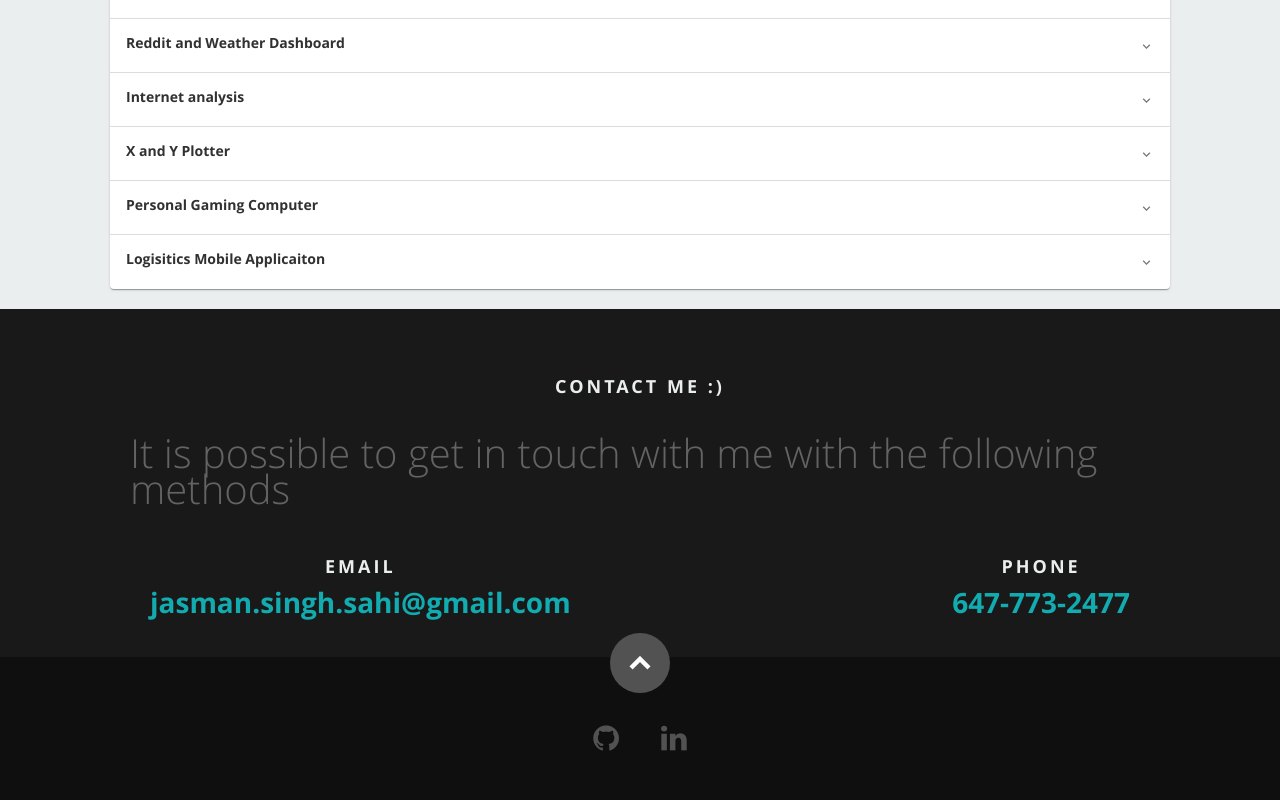
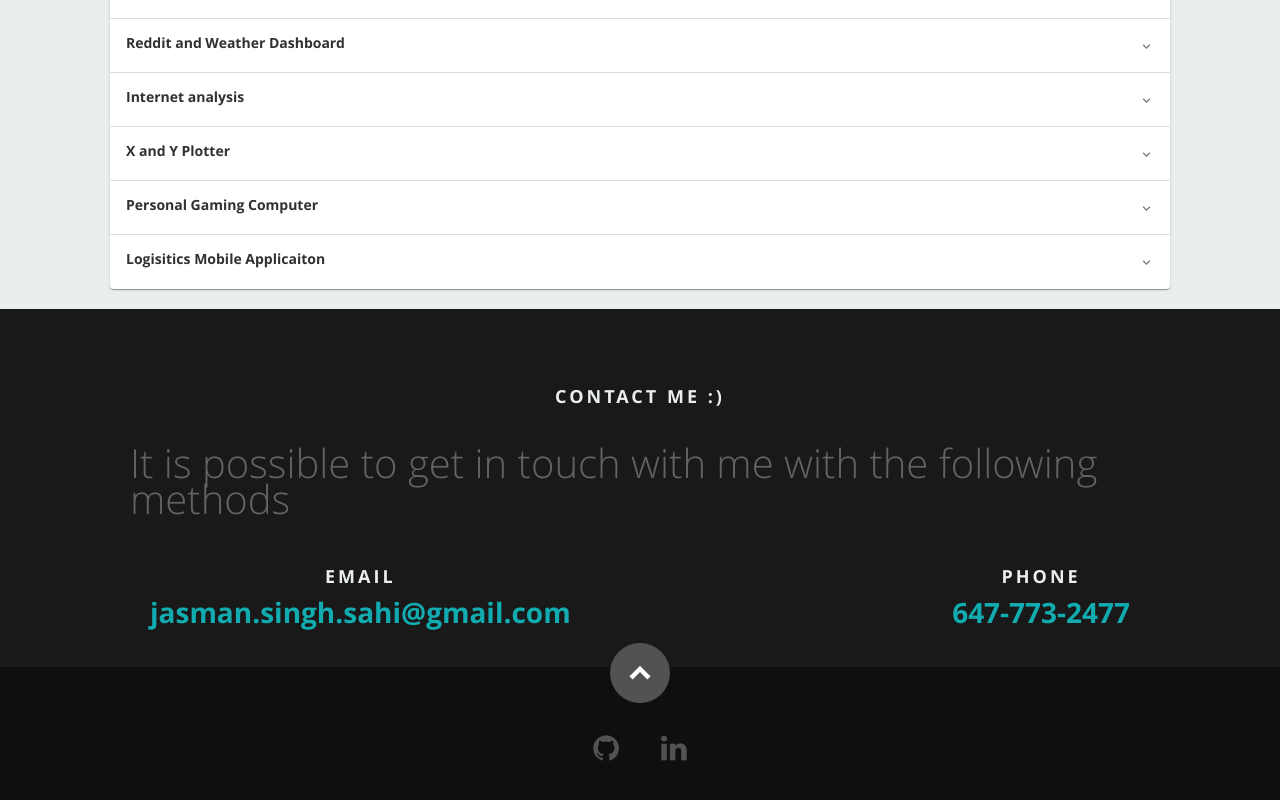
Before and after one commit to Jas1999/PortfolioWebsite, a React (Create React App) app: page / in a window 1280 px wide. Shown: the part 4813-5613 px from the top of the page. Built offline with nearby package versions, Linux system fonts and the light colour scheme.

Commit message:
set bounds

```diff
--- a/public/css/layout.css
+++ b/public/css/layout.css
@@ -770,7 +770,7 @@ call-to-action .button {
 
 #contact {
    background: #191919;
-   padding-top: 66px;
+   padding-top: 76px;
    padding-bottom: 30px;
    color: #636363;
    text-align: center;
```
Also changed, not shown: src/components/header.js (+1 -13 lines).
